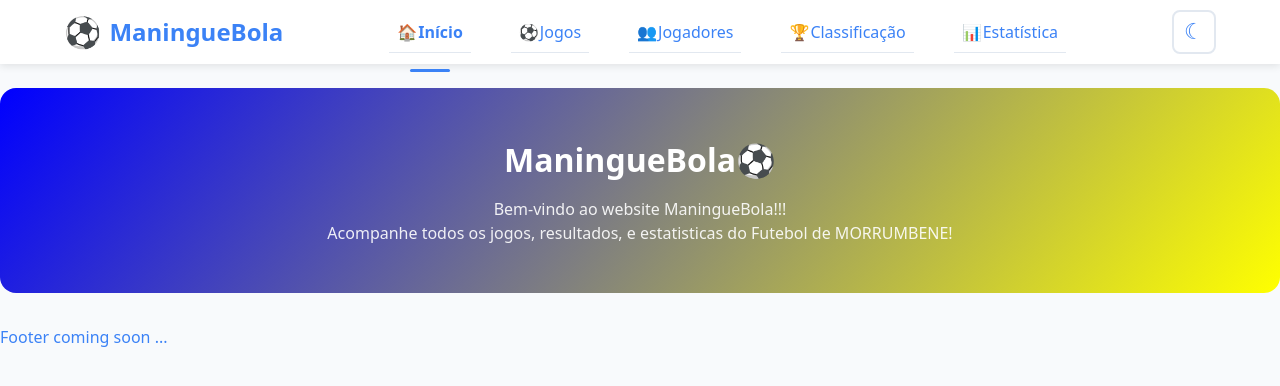
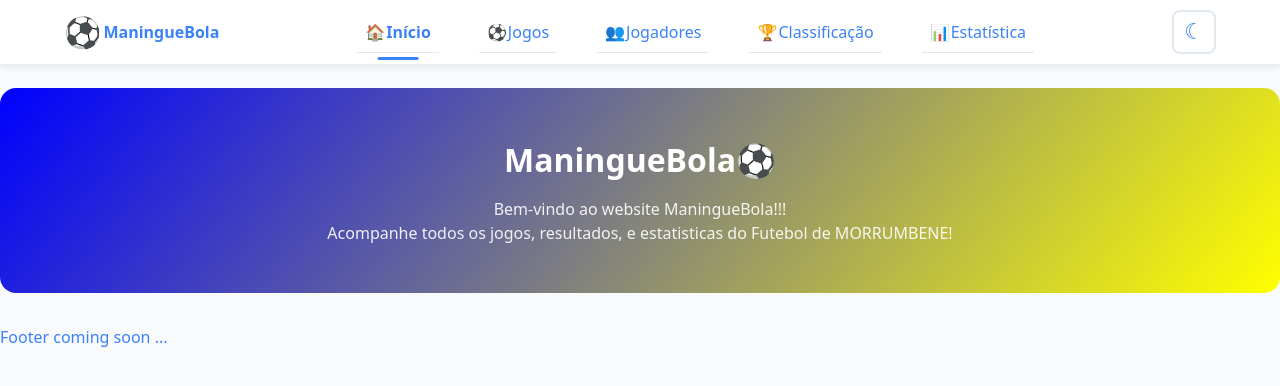
Before and after one commit to Raimundroid/maninguebola, a React (Vite) app: page / in a window 1280 px wide. Shown: the top 386 px of the page. Built offline with nearby package versions, Linux system fonts and the light colour scheme.

Commit message:
lots of navbar minor tweaks, one of them is the display of logo text (ManingueBola) on every screen size

```diff
--- a/src/components/Navbar/Navbar.css
+++ b/src/components/Navbar/Navbar.css
@@ -117,7 +117,7 @@
   color: var(--primary);
 
   /* Smooth scale animation on hover */
-  transition: transform 200ms ease;
+  transition: transform 300ms ease;
 }
 /*
   HOVER STATE: Slightly enlarge logo when user hovers
@@ -141,7 +141,8 @@
   Will be shown on sm screens and up (see media query below)
 */
 .logo-text {
-  display: none; /* Hidden on mobile (xs) by default */
+  display: inline; /* Not Hidden on mobile (xs) by default */
+  font-size: 12px;
 }
 
 /* ============================================
@@ -284,6 +285,7 @@
   /* MOBILE: Left border indicator */
   background: var(--bg);
   border-left: 4px solid var(--primary);
+  background: ;
 }
 
 /*
@@ -294,10 +296,10 @@
 .nav-link--active::after {
   content: ""; /* Required for pseudo-element */
   position: absolute;
-  bottom: -20px; /* Position below the link */
+  bottom: -8px; /* Position below the link */
   left: 50%; /* Center horizontally */
   transform: translateX(-50%); /* Adjust for true center */
-  width: 40px;
+  width: 50%;
   height: 3px;
   background: var(--primary);
   border-radius: 2px;
@@ -595,6 +597,7 @@
   /* Show brand name on landscape phone and up (sm +) */
   .logo-text {
     display: inline;
+    font-size: 16px;
   }
 
   /* Slightly larger navigation container */
@@ -634,6 +637,18 @@
     Transform mobile slide-in menu to desktop horizontal layout
     This is where the major responsive transformation happens
   */
+
+  /* Reduce the logo (logo and text container)*/
+  .logo {
+    gap: 2px;
+    font-size: 18px;
+  }
+
+  /* Reduce the logo size */
+  .logo-icon {
+    font-size: 26px;
+  }
+
   .nav-links {
     /* Reset mobile positioning */
     position: static; /* Not fixed anymore*/
@@ -719,8 +734,8 @@
 
   /* Larger theme toggle on desktop */
   .theme-toggle {
-    width: 38px; /*og: 40px*/
-    height: 38px; /*og: 40px*/
+    width: 32px; /*og: 40px*/
+    height: 32px; /*og: 40px*/
   }
 }
 
```
Also changed, not shown: src/pages/Homepage/Homepage.css (+58 -0 lines).
